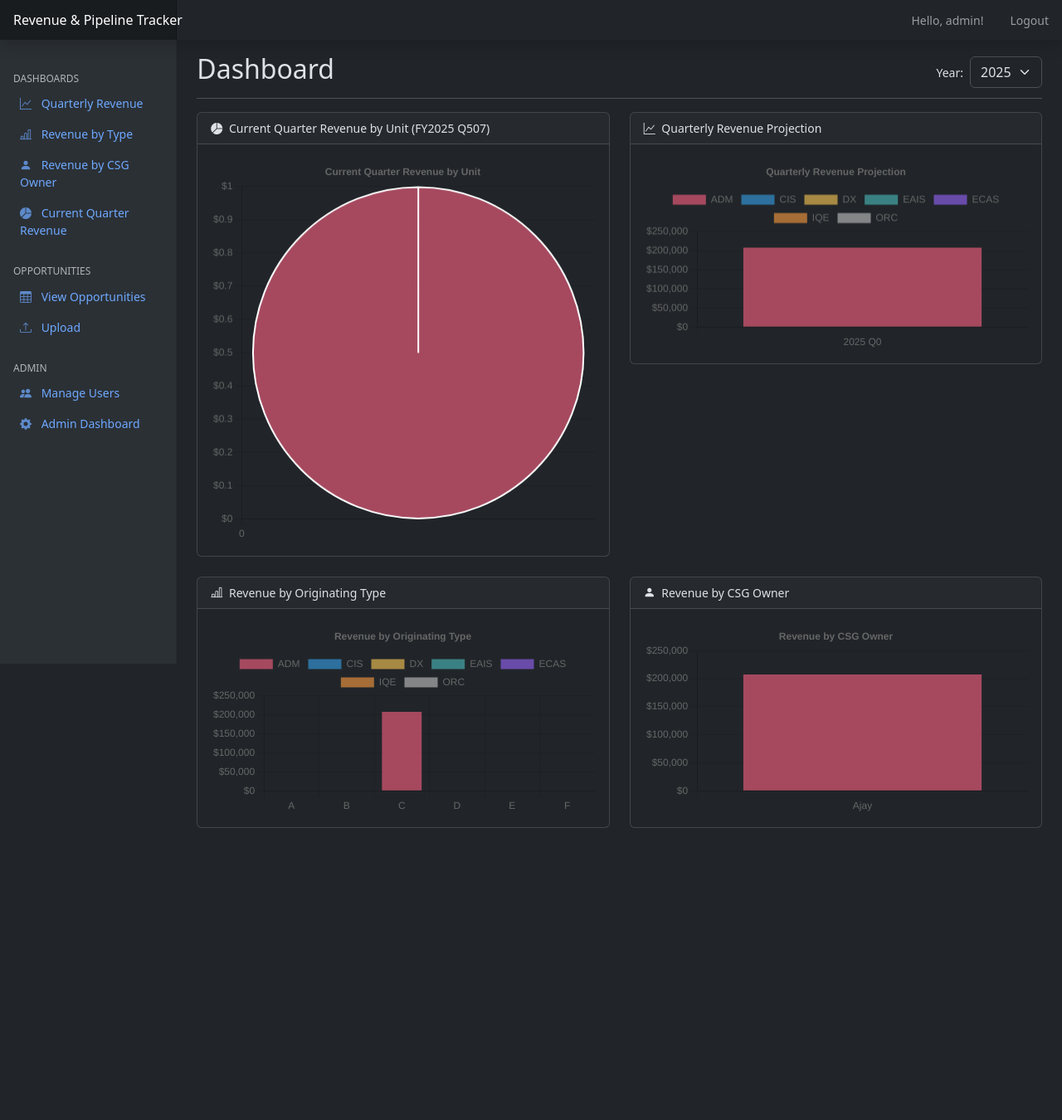
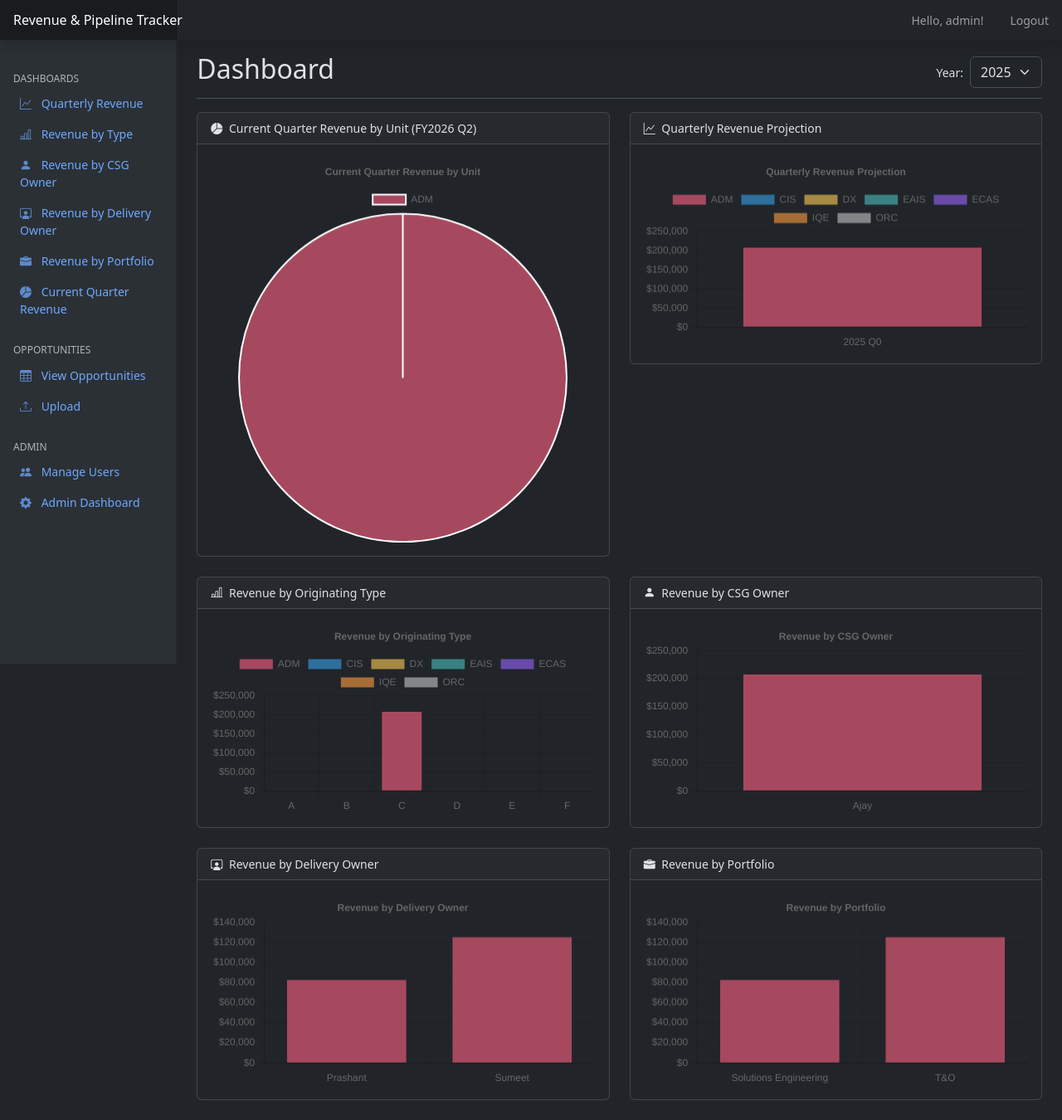
Before and after one commit to sumeettandon/revenue-tracker, a Flask app: page / in a window 1280 px wide. Shown: the whole page at 83% size. Before the commit the page ends 998 px from the top, so only its background shows below. Run offline with Flask 3, Linux system fonts and the light colour scheme; a user stored in the database is signed in; data comes from the database, SQL or seed files in the repository.

Commit message:
Additional dashboards

```diff
--- a/app.py
+++ b/app.py
@@ -155,6 +155,22 @@ def get_current_financial_quarter():
         financial_quarter = 4
     return financial_year, financial_quarter
 
+def _get_revenue_by_dimension(model_class, year_filter):
+    """Helper to generate revenue data grouped by a specific dimension."""
+    query = (db.session.query(
+        model_class.name.label('dimension_name'),
+        func.sum(Opportunity.revenue * (Opportunity.conversion / 100.0)).label('projected_revenue')
+    ).select_from(Opportunity).join(getattr(Opportunity, model_class.__tablename__)))
+
+    if year_filter:
+        query = query.filter(extract('year', Opportunity.start_date) == year_filter)
+
+    results = query.group_by('dimension_name').order_by('dimension_name').all()
+    labels = [row.dimension_name for row in results]
+    data_values = [row.projected_revenue for row in results]
+    datasets = [{'label': 'Projected Revenue', 'data': data_values}]
+    return jsonify({'labels': labels, 'datasets': datasets})
+
 @app.context_processor
 def inject_lookup_data():
     return {
@@ -269,7 +285,15 @@ def dashboard():
     if selected_year is None and available_years:
         selected_year = available_years[0]
 
-    return render_template('dashboard.html', available_years=available_years, selected_year=selected_year)
+    current_fy, current_fq = get_current_financial_quarter()
+
+    return render_template(
+        'dashboard.html',
+        available_years=available_years,
+        selected_year=selected_year,
+        current_fy=current_fy,
+        current_fq=current_fq
+    )
 
 @app.route('/opportunities')
 @login_required
@@ -721,6 +745,20 @@ def revenue_by_unit_current_quarter():
 
     return jsonify({'labels': labels, 'datasets': datasets})
 
+@app.route('/api/revenue-by-delivery-owner')
+@login_required
+def revenue_by_delivery_owner():
+    """API endpoint for revenue by Delivery owner."""
+    year = request.args.get('year', type=int)
+    return _get_revenue_by_dimension(DeliveryOwner, year)
+
+@app.route('/api/revenue-by-revenue-portfolio')
+@login_required
+def revenue_by_revenue_portfolio():
+    """API endpoint for revenue by Revenue Portfolio."""
+    year = request.args.get('year', type=int)
+    return _get_revenue_by_dimension(RevenuePortfolio, year)
+
 @app.route('/admin/users')
 @admin_required
 def manage_users():
--- a/templates/base.html
+++ b/templates/base.html
@@ -126,6 +126,18 @@
                     </a>
                 </li>
                 <li class="nav-item">
+                    <a class="nav-link" href="{{ url_for('dashboard') }}#revenueByDeliveryOwnerChartCard">
+                        <i class="bi bi-person-workspace"></i>
+                        Revenue by Delivery Owner
+                    </a>
+                </li>
+                <li class="nav-item">
+                    <a class="nav-link" href="{{ url_for('dashboard') }}#revenueByPortfolioChartCard">
+                        <i class="bi bi-briefcase-fill"></i>
+                        Revenue by Portfolio
+                    </a>
+                </li>
+                <li class="nav-item">
                     <a class="nav-link" href="{{ url_for('dashboard') }}#currentQuarterRevenueCard">
                         <i class="bi bi-pie-chart-fill"></i>
                         Current Quarter Revenue
--- a/templates/dashboard.html
+++ b/templates/dashboard.html
@@ -25,7 +25,7 @@
         <div class="card mb-4" id="currentQuarterRevenueCard">
             <div class="card-header">
                 <i class="bi bi-pie-chart-fill me-1"></i>
-                Current Quarter Revenue by Unit (FY{{ selected_year }} Q{{ (selected_year - 1) // 4 + 1 if selected_year else '' }})
+                Current Quarter Revenue by Unit (FY{{ current_fy }} Q{{ current_fq }})
             </div>
             <div class="card-body"><canvas id="currentQuarterRevenueChart" width="100%" height="50"></canvas></div>
         </div>
@@ -57,6 +57,24 @@
             <div class="card-body"><canvas id="revenueByCSGOwnerChart" width="100%" height="50"></canvas></div>
         </div>
     </div>
+    <div class="col-lg-6">
+        <div class="card mb-4" id="revenueByDeliveryOwnerChartCard">
+            <div class="card-header">
+                <i class="bi bi-person-workspace me-1"></i>
+                Revenue by Delivery Owner
+            </div>
+            <div class="card-body"><canvas id="revenueByDeliveryOwnerChart" width="100%" height="50"></canvas></div>
+        </div>
+    </div>
+    <div class="col-lg-6">
+        <div class="card mb-4" id="revenueByPortfolioChartCard">
+            <div class="card-header">
+                <i class="bi bi-briefcase-fill me-1"></i>
+                Revenue by Portfolio
+            </div>
+            <div class="card-body"><canvas id="revenueByPortfolioChart" width="100%" height="50"></canvas></div>
+        </div>
+    </div>
 </div>
 {% endblock %}
 
@@ -74,29 +92,41 @@ document.addEventListener('DOMContentLoaded', function () {
 
     function createChart(chartId, chartType, apiUrl, chartTitle) {
         const ctx = document.getElementById(chartId).getContext('2d');
-        fetch(`${apiUrl}?year=${selectedYear}`)
-            .then(response => response.json())
+        fetch(apiUrl)
+            .then(response => {
+                if (!response.ok) {
+                    throw new Error(`Network response was not ok for ${apiUrl}`);
+                }
+                return response.json();
+            })
             .then(data => {
                 data.datasets.forEach((dataset, index) => {
+                    // For pie/doughnut charts, we need an array of colors for the data.
+                    if (chartType === 'pie' || chartType === 'doughnut') {
+                        dataset.backgroundColor = chartColors;
+                    } else {
                         dataset.backgroundColor = chartColors[index % chartColors.length];
+                    }
                 });
 
-                new Chart(ctx, {
-                    type: chartType,
-                    data: data,
-                    options: {
+                const chartOptions = {
                     responsive: true,
                     maintainAspectRatio: true,
                     plugins: {
                         legend: {
-                                display: data.datasets.length > 1 // Only display legend if there's more than one dataset
+                            // Display legend for multi-dataset charts or for pie charts
+                            display: data.datasets.length > 1 || chartType === 'pie' || chartType === 'doughnut'
                         },
                         title: {
                             display: true,
                             text: chartTitle
                         }
-                        },
-                        scales: {
+                    }
+                };
+
+                // Add scales only for bar charts, not for pie charts
+                if (chartType === 'bar') {
+                    chartOptions.scales = {
                         x: { stacked: true },
                         y: {
                             stacked: true,
@@ -105,15 +135,28 @@ document.addEventListener('DOMContentLoaded', function () {
                                 callback: function(value) { return '$' + value.toLocaleString(); }
                             }
                         }
+                    };
                 }
-                    }
+
+                new Chart(ctx, {
+                    type: chartType,
+                    data: data,
+                    options: chartOptions
                 });
+            })
+            .catch(error => {
+                console.error('Error fetching or creating chart:', chartId, error);
+                const cardBody = document.getElementById(chartId).parentElement;
+                cardBody.innerHTML = `<p class="text-center text-danger">Could not load chart data.</p>`;
             });
     }
     if (selectedYear && selectedYear !== 'No Data') {
-        createChart('revenueByUnitChart', 'bar', '/api/revenue-by-unit-quarter', 'Quarterly Revenue Projection');
-        createChart('revenueByOriginatingTypeChart', 'bar', '/api/revenue-by-originating-type', 'Revenue by Originating Type');
-        createChart('revenueByCSGOwnerChart', 'bar', '/api/revenue-by-csg-owner', 'Revenue by CSG Owner');
+        const yearQuery = `?year=${selectedYear}`;
+        createChart('revenueByUnitChart', 'bar', `/api/revenue-by-unit-quarter${yearQuery}`, 'Quarterly Revenue Projection');
+        createChart('revenueByOriginatingTypeChart', 'bar', `/api/revenue-by-originating-type${yearQuery}`, 'Revenue by Originating Type');
+        createChart('revenueByCSGOwnerChart', 'bar', `/api/revenue-by-csg-owner${yearQuery}`, 'Revenue by CSG Owner');
+        createChart('revenueByDeliveryOwnerChart', 'bar', `/api/revenue-by-delivery-owner${yearQuery}`, 'Revenue by Delivery Owner');
+        createChart('revenueByPortfolioChart', 'bar', `/api/revenue-by-revenue-portfolio${yearQuery}`, 'Revenue by Portfolio');
     }
     // This chart doesn't depend on the year filter, so it's always created.
     createChart('currentQuarterRevenueChart', 'pie', '/api/revenue-by-unit-current-quarter', 'Current Quarter Revenue by Unit');
--- a/templates/index.html
+++ b/templates/index.html
@@ -25,7 +25,7 @@
     </div>
 </div>
 
-<form method="GET" action="{{ url_for('opportunities') }}" class="mb-4 p-3 border bg-light rounded">
+<form method="GET" action="{{ url_for('opportunities') }}" class="mb-4 p-3 border bg-body-tertiary rounded">
     <div class="row g-3 align-items-end">
         <div class="col-md-3">
             <label for="filter_unit" class="form-label">Filter by Unit</label>
```
Lines whose indentation alone changed are shown as unchanged.
